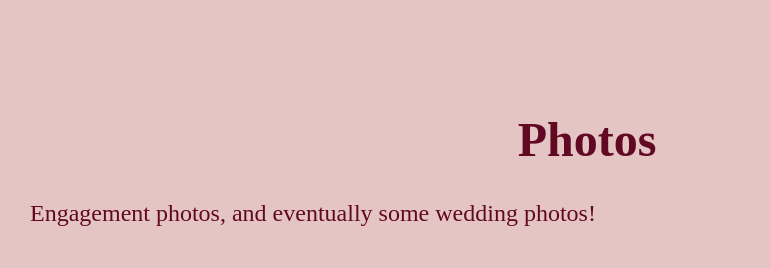
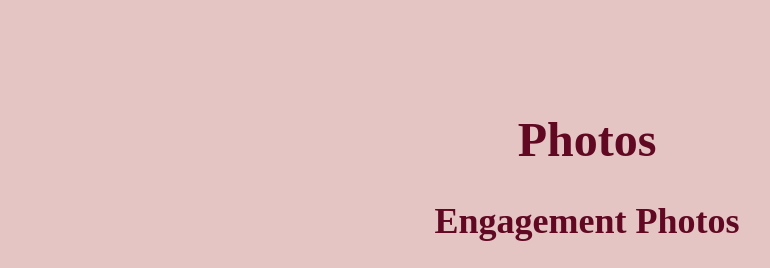
Before and after one commit to Leviticoos/leviticusrhoden, a PHP site: page /wedding.php in a window 1280 px wide. Shown: the part 2922-3190 px from the top of the page, without its empty margins (53-823 px from the left). Run offline with PHP 8.4, Linux system fonts and the light colour scheme.

Commit message:
Added engagment photos

```diff
--- a/wedding.php
+++ b/wedding.php
@@ -74,9 +74,13 @@
 <h1 id="photos">
 Photos
 </h1>
-<p>
-Engagement photos, and eventually some wedding photos!
-</p>
+<h2>
+    Engagement Photos
+</h2>
+    <img src="photos/WHOATHERECOWGIRL.png" style="display: block; margin-left: auto; margin-right: auto;">
+    <img src="photos/comehereoften.png" style="display: block; margin-left: auto; margin-right: auto;">
+    <img src="photos/love.png" style="display: block; margin-left: auto; margin-right: auto;">
+    <img src="photos/christmascard.png" style="display: block; margin-left: auto; margin-right: auto;">
 <br><br>
 
 <h1 id="hallmark">
```
